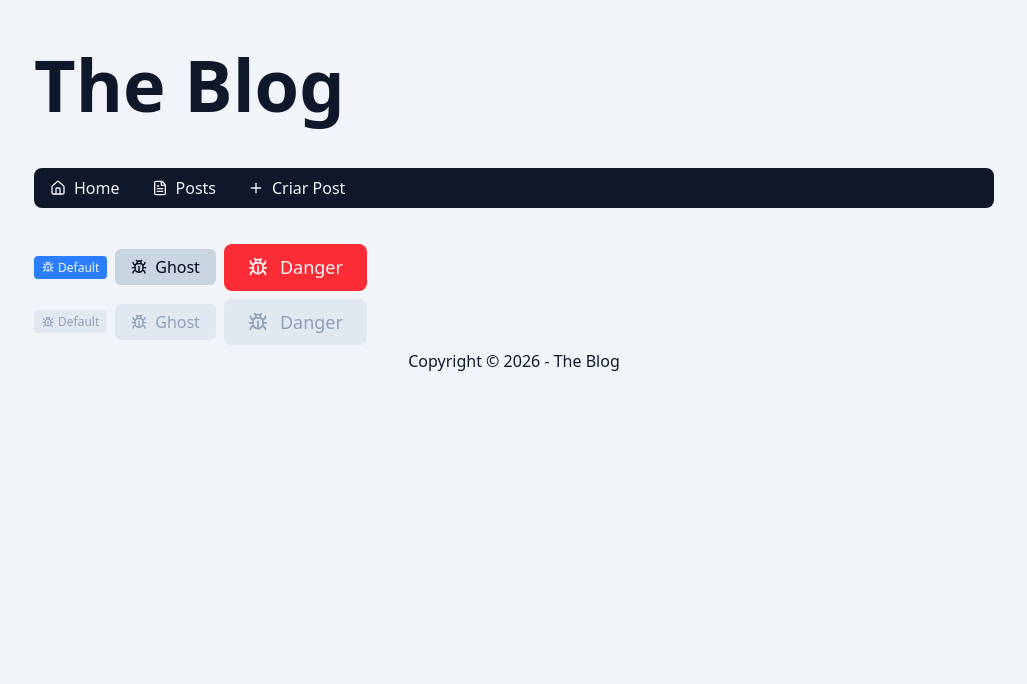
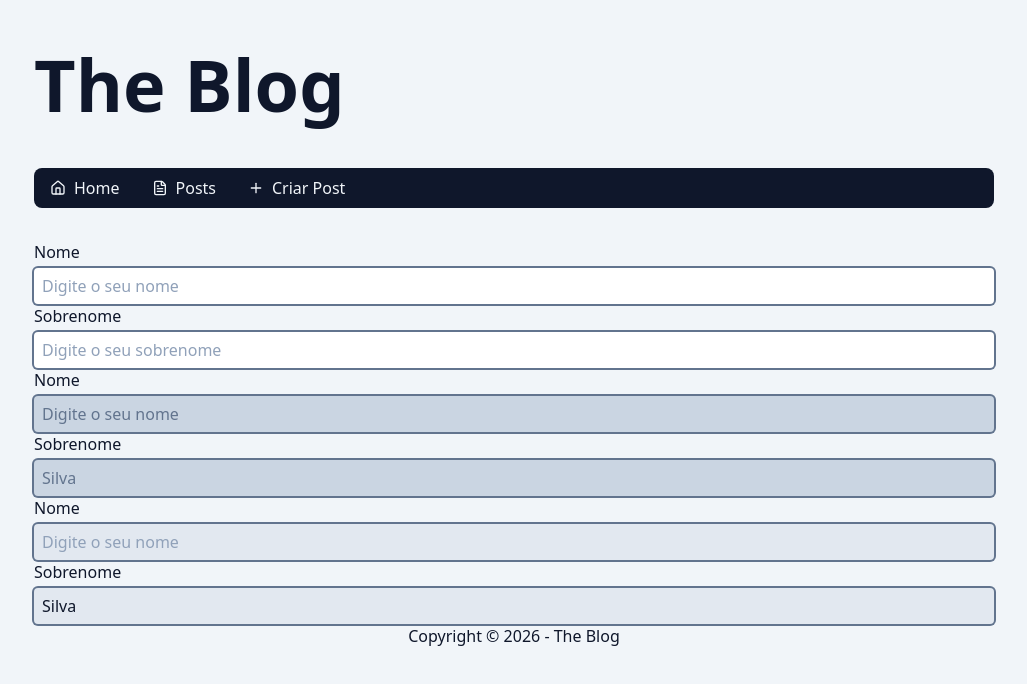
Before and after one commit to matheusjbk/blog-nextjs, a Next.js app: page /admin/post/new in a window 1280 px wide. Shown: the top 684 px of the page, without its empty margins (126-1153 px from the left). Built offline with nearby package versions, Linux system fonts and the light colour scheme.

Commit message:
feat: adding text input component

```diff
--- a/src/app/admin/post/new/page.tsx
+++ b/src/app/admin/post/new/page.tsx
@@ -1,60 +1,44 @@
-import { Button } from "@/components/Button";
-import { BugIcon } from "lucide-react";
+import { InputText } from "@/components/InputText";
 
 export default async function AdminNewPostPage() {
   return (
     <>
-      <div className="flex gap-2 py-1 items-center">
-        <Button
-          color="default"
-          size="sm"
-        >
-          <BugIcon />
-          Default
-        </Button>
+      <div className="">
+        <InputText
+          labelText="Nome"
+          placeholder="Digite o seu nome"
+        />
 
-        <Button
-          color="ghost"
-          size="md"
-        >
-          <BugIcon />
-          Ghost
-        </Button>
+        <InputText
+          labelText="Sobrenome"
+          placeholder="Digite o seu sobrenome"
+        />
 
-        <Button
-          color="danger"
-          size="lg"
-        >
-          <BugIcon />
-          Danger
-        </Button>
-      </div>
+        <InputText
+          disabled
+          labelText="Nome"
+          placeholder="Digite o seu nome"
+        />
 
-      <div className="flex gap-2 py-1 items-center">
-        <Button
-          color="default"
-          size="sm"
+        <InputText
           disabled
-        >
-          <BugIcon />
-          Default
-        </Button>
-        <Button
-          color="ghost"
-          size="md"
-          disabled
-        >
-          <BugIcon />
-          Ghost
-        </Button>
-        <Button
-          color="danger"
-          size="lg"
-          disabled
-        >
-          <BugIcon />
-          Danger
-        </Button>
+          labelText="Sobrenome"
+          placeholder="Digite o seu sobrenome"
+          defaultValue="Silva"
+        />
+
+        <InputText
+          readOnly
+          labelText="Nome"
+          placeholder="Digite o seu nome"
+        />
+
+        <InputText
+          readOnly
+          labelText="Sobrenome"
+          placeholder="Digite o seu sobrenome"
+          defaultValue="Silva"
+        />
       </div>
     </>
   );
--- /dev/null
+++ b/src/components/InputText/index.tsx
@@ -0,0 +1,20 @@
+import { useId } from "react";
+
+type InputTextProps = {
+  labelText?: string;
+} & React.ComponentProps<"input">;
+
+export function InputText({ labelText = "", ...props }: InputTextProps) {
+  const id = useId();
+
+  return (
+    <div className="flex flex-col gap-1">
+      {labelText && <label htmlFor={id}>{labelText}</label>}
+      <input
+        id={id}
+        {...props}
+        className="bg-white outline-0 text-base/tight ring-2 ring-slate-500 focus:ring-blue-600 rounded p-2 transition placeholder-slate-400 disabled:bg-slate-300 disabled:placeholder-slate-500 disabled:text-slate-500 read-only:bg-slate-200"
+      />
+    </div>
+  );
+}
```
